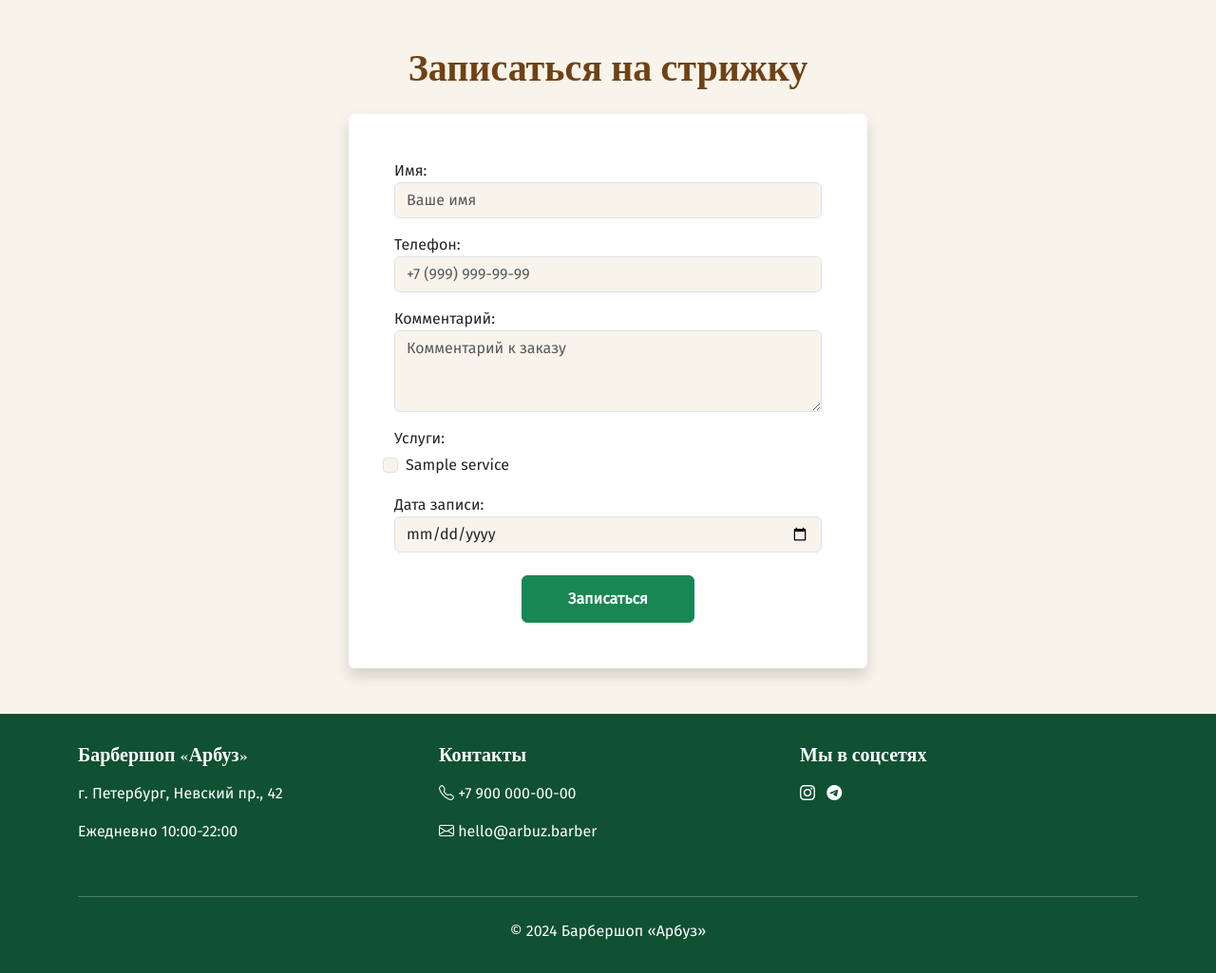
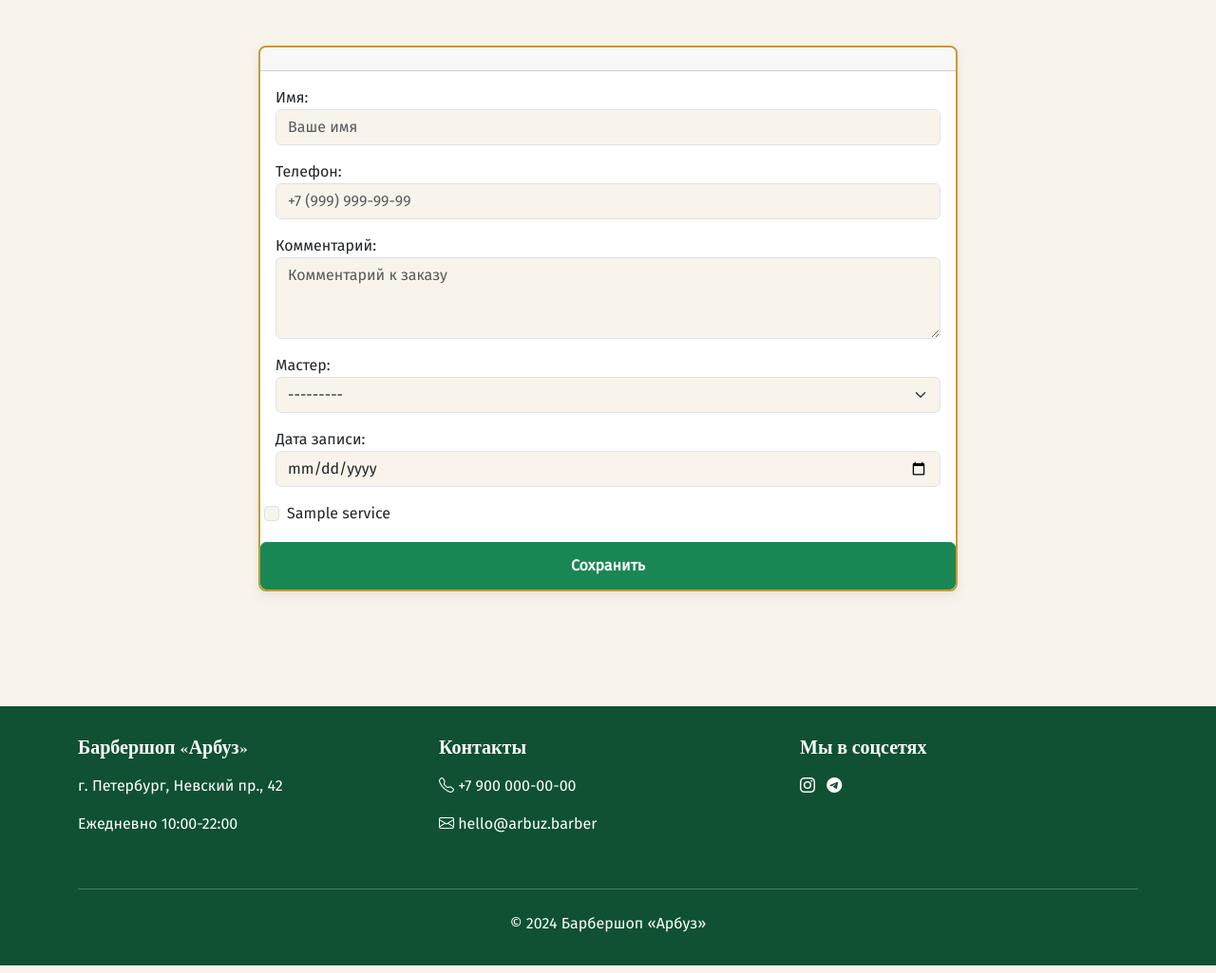
Before and after one commit to VladimirMonin/django_consult_413, a Django app: page /order/create/ in a window 1280 px wide. Shown: the part 56-1081 px from the top of the page at 95% size. Run offline with Django 5.2, Linux system fonts and the light colour scheme; tables that the repository leaves empty hold one stand-in row (values such as "Sample post").

Commit message:
lesson_63: - Починили форму отправки заявок - Убрали лишние шаблоны

```diff
--- a/core/views.py
+++ b/core/views.py
@@ -152,7 +152,7 @@ def order_create(request):
     else:
         form = OrderForm()
 
-    return render(request, "order_page.html", {"form": form})
+    return render(request, "order_class_form.html", {"form": form})
 
 
 def order_update(request, order_id):
--- a/templates/include_order_form.html
+++ /dev/null
@@ -1,25 +0,0 @@
-{% load static %}
-<form id="order-form" method="post" action="{% url 'order-create' %}" class="row g-3">
-  {% csrf_token %}
-  {{ form.non_field_errors }}
-  <div class="col-12">{{ form.name.label_tag }} {{ form.name }}</div>
-  <div class="col-12">{{ form.phone.label_tag }} {{ form.phone }}</div>
-  <div class="col-12">{{ form.comment.label_tag }} {{ form.comment }}</div>
-  <div class="col-12">
-      <p class="mb-1">{{ form.services.label_tag }}</p>
-      <div class="row">
-          {% for choice in form.services %}
-          <div class="col-6 form-check">
-              {{ choice.tag }}
-              <label class="form-check-label" for="{{ choice.id_for_label }}">
-                  {{ choice.choice_label }}
-              </label>
-          </div>
-          {% endfor %}
-      </div>
-  </div>
-  <div class="col-12">{{ form.appointment_date.label_tag }} {{ form.appointment_date }}</div>
-  <div class="col-12 text-center mt-4">
-    <button class="btn btn-success px-5" type="submit">Записаться</button>
-  </div>
-</form>
--- a/templates/order_class_form.html
+++ b/templates/order_class_form.html
@@ -11,21 +11,39 @@
                 <div class="card-body">
                     <form method="post" enctype="multipart/form-data">
                         {% csrf_token %}
-
+                        {% comment %} Цикл по ошибкам не связанным с полем {% endcomment %}
+                        {% for error in form.non_field_errors %}
+                           <div class="alert alert-danger">{{ error }}</div>
+                        {% endfor %}
                         {% for field in form %}
+                        {% for error in field.errors %}
+                            <div class="alert alert-danger mt-1">{{ error }}</div>
+                        {% endfor %}
+                            {% comment %} Если поле services то мы заходим в рендер чекбоксов услуг {% endcomment %}
+                            {% if field.name == 'services' %}
+                            <div class="row">
+                                {% for choice in form.services %}
+                                    <div class="col-6 form-check">
+                                        {{ choice.tag }}
+                                        <label class="form-check-label" for="{{ choice.id_for_label }}">
+                                            {{ choice.choice_label }}
+                                        </label>
+                                    </div>
+                                {% endfor %}
+                            </div>
+                            {% else %}
                             <div class="mb-3">
                                 {{ field.label_tag }}
                                 {{ field }}
                                 {% if field.help_text %}
                                     <small class="form-text text-muted">{{ field.help_text }}</small>
                                 {% endif %}
-                                {% for error in field.errors %}
-                                    <div class="alert alert-danger mt-1">{{ error }}</div>
-                                {% endfor %}
+
+                                {% endif %}
                             </div>
                         {% endfor %}
 
-                        <button type="submit" class="btn btn-primary w-100">Сохранить</button>
+                        <button type="submit" class="btn btn-success w-100">Сохранить</button>
                     </form>
                 </div>
             </div>
--- a/templates/order_page.html
+++ /dev/null
@@ -1,18 +0,0 @@
-{% extends "base.html" %}
-
-{% block title %}
-Записаться на стрижку - Барбершоп "Арбуз"
-{% endblock title %}
-
-{% block content %}
-<div class="container py-5">
-    <div class="row">
-        <div class="col-md-8 col-lg-6 mx-auto">
-            <h2 class="text-center mb-4">Записаться на стрижку</h2>
-            <div class="bg-white p-5 rounded shadow">
-                {% include 'include_order_form.html' %}
-            </div>
-        </div>
-    </div>
-</div>
-{% endblock content %}
```
